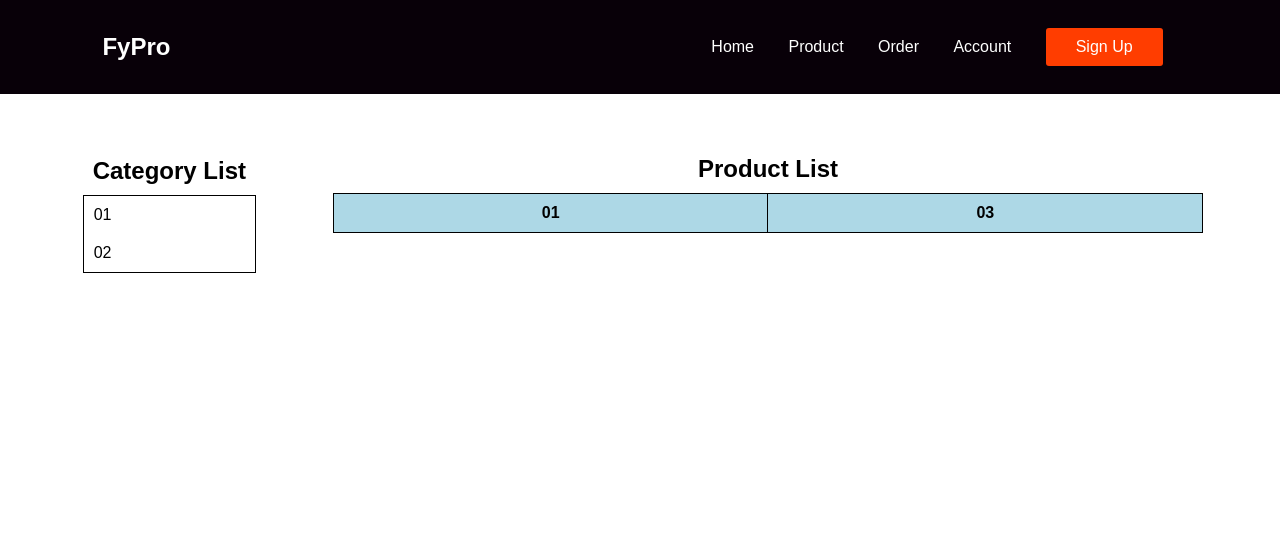
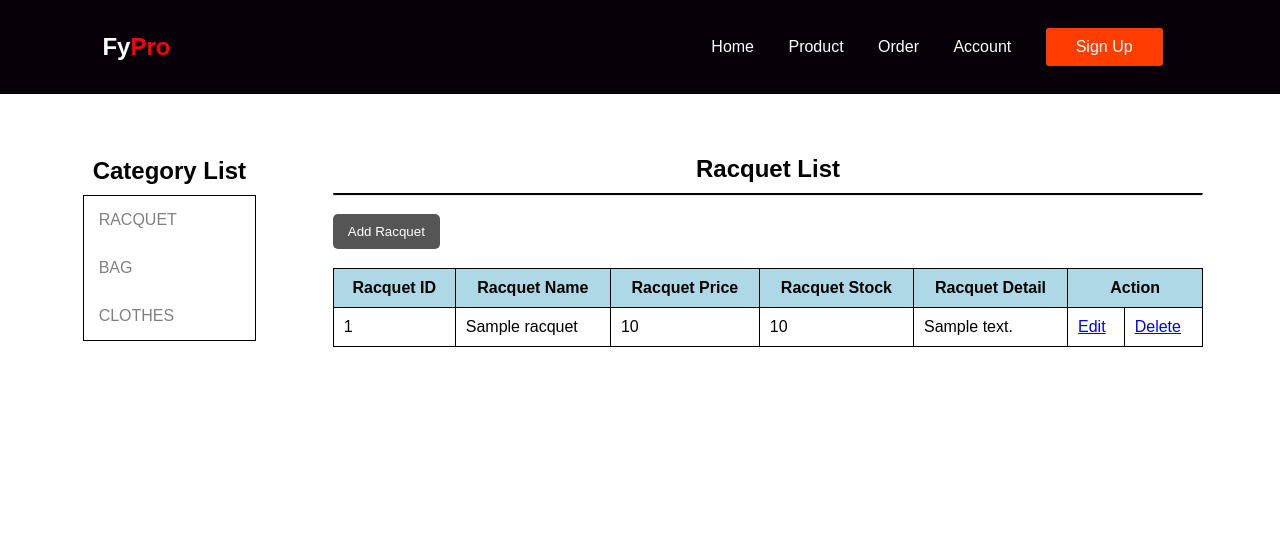
Before and after one commit to Eyang1113/FYP, a PHP site: the page made by admin part/admin(racquet).php in a window 1280 px wide. Shown: the top 546 px of the page. Run offline with PHP 8.4, Linux system fonts and the light colour scheme; tables that the repository leaves empty or names only in its code hold one stand-in row (values such as "Sample post"); lists and menus that the app fills with data are empty.

Commit message:
updated admin part

```diff
--- a/admin part/admin(header).php
+++ b/admin part/admin(header).php
@@ -7,10 +7,10 @@
 <body>
     <div class="header">
         <nav>
-            <h2>FyPro</h2>
+            <h2>Fy<span>Pro</span></h2>
             <ul class="nav-links">
-                <li><a href="">Home</a></li>
-                <li><a href="">Product</a></li>
+                <li><a href="admin(home).php">Home</a></li>
+                <li><a href="admin(racquet).php">Product</a></li>
                 <li><a href="">Order</a></li>
                 <li><a href="">Account</a></li>
                 <li class="btn"><a href="">Sign Up</a></li>
--- a/admin part/admin(home).php
+++ b/admin part/admin(home).php
@@ -12,6 +12,7 @@ if (isset($_SESSION['admin_id']) && isset($_SESSION['admin_name'])) {
 </head>
 </head>
 <body>
+<?php include "admin(header).php"; ?>
      <div class="body">
           <h1>Hello, <?php echo $_SESSION['name']; ?></h1>
           <nav class="home-nav">
--- a/admin part/admin(racquet).php
+++ b/admin part/admin(racquet).php
@@ -1,3 +1,4 @@
+<?php include "db_conn.php"; ?>
 <html>
 <head>
     <title>Racquet</title>
@@ -10,10 +11,13 @@
             <h2>Category List</h2>
             <table>
                 <tr>
-                    <td>01</td>
+                    <td><a href="admin(racquet).php">RACQUET</a></td>
                 </tr>
                 <tr>
-                    <td>02</td>
+                    <td><a href="#">BAG</a></td>
+                </tr>
+                <tr>
+                    <td><a href="#">CLOTHES</a></td>
                 </tr>
             </table>
         </div>
@@ -21,14 +25,53 @@
 
     <div class="right">
         <div class="contentR">
-            <h2>Product List</h2>
+            <h2>Racquet List</h2>
+            <hr><br>
+            <div class="addbtn">
+                <button onclick="document.location='admin(racquet_add).php'">Add Racquet</button>
+            </div>
+            <br><br><br>
             <table>
                 <tr>
-                    <th>01</th>
-                    <th>03</th>
+                    <th>Racquet ID</th>
+                    <th>Racquet Name</th>
+                    <th>Racquet Price</th>
+                    <th>Racquet Stock</th>
+                    <th>Racquet Detail</th>
+                    <th colspan="2">Action</th>
                 </tr>
+                <?php
+                    mysqli_select_db($conn, "fypro");
+                    $result = mysqli_query($conn, "SELECT * FROM racquet");
+                    $count = mysqli_num_rows($result);
+                    while($row = mysqli_fetch_assoc($result)){
+                ?>
+                <tr>
+                    <td><?php echo $row["racquet_id"]; ?></td>
+                    <td><?php echo $row["racquet_name"]; ?></td>
+                    <td><?php echo $row["racquet_price"]; ?></td>
+                    <td><?php echo $row["racquet_stock"]; ?></td>
+                    <td><?php echo $row["racquet_detail"]; ?></td>
+                    <td><a href="admin(racquet_edit).php?edit&racquetid=<?php echo $row['racquet_id']; ?>">Edit</a></td>
+                    <td><a href="admin(racquet).php?del&racquetid=<?php echo $row['racquet_id']; ?>" onclick="return confirmation();">Delete</a></td>
+                </tr>
+                <?php
+                    }
+                ?>
             </table>
         </div>
     </div>
 </body>
 </html>
+<script type="text/javascript">
+    function confirmation(){
+        answer = confirm("Do you want to delete this racquet?");
+        return answer;
+    }
+</script>
+<?php
+    if(isset($_REQUEST["del"])){
+        $racquetid = $_REQUEST["racquetid"];
+        mysqli_query($conn, "DELETE FROM racquet WHERE racquet_id = $racquetid");
+        header("Location: admin(racquet).php");
+    }
--- a/admin part/style(Adminheader).css
+++ b/admin part/style(Adminheader).css
@@ -17,8 +17,11 @@ nav{
 nav h2{
     color: white;
 }
+nav span{
+    color: red;
+}
 .nav-links{
-    padding: 28px 0;
+    padding: 28px 0px;
 }
 .nav-links li{
     display: inline-block;
--- a/admin part/style(Product).css
+++ b/admin part/style(Product).css
@@ -18,6 +18,9 @@ div.contentR{
     padding-top: 5%;
     text-align: center;
     font-family: Arial, Helvetica, sans-serif;
+}
+.contentR hr{
+    border-top: 2px solid black;
 }
 .contentR table{
     width: 100%;
@@ -48,9 +51,34 @@ div.contentL{
     border: 1px solid black;
 }
 .contentL td{
-    padding: 10px;
+    padding: 15px;
     color: black;
+}
+.contentL a{
+    text-decoration: none;
+    color: gray;
+    padding: 5px 0;
+    position: relative;
+}
+.contentL a:hover{
+    color: black;
+    font-weight: bold;
+    text-decoration: underline;
 }
 .contentL h2{
     padding: 10px;
 }
+
+/*  Button  */
+button {
+	float: left;
+	background: #555;
+	padding: 10px 15px;
+	color: #fff;
+	border-radius: 5px;
+	margin-right: 10px;
+	border: none;
+}
+button:hover{
+	opacity: .7;
+}
```
Also changed, not shown: admin part/admin(racquet_add).php (added, +40 -0 lines), admin part/admin(racquet_edit).php (added, +49 -0 lines), admin part/style(EditAdd).css (added, +43 -0 lines).
